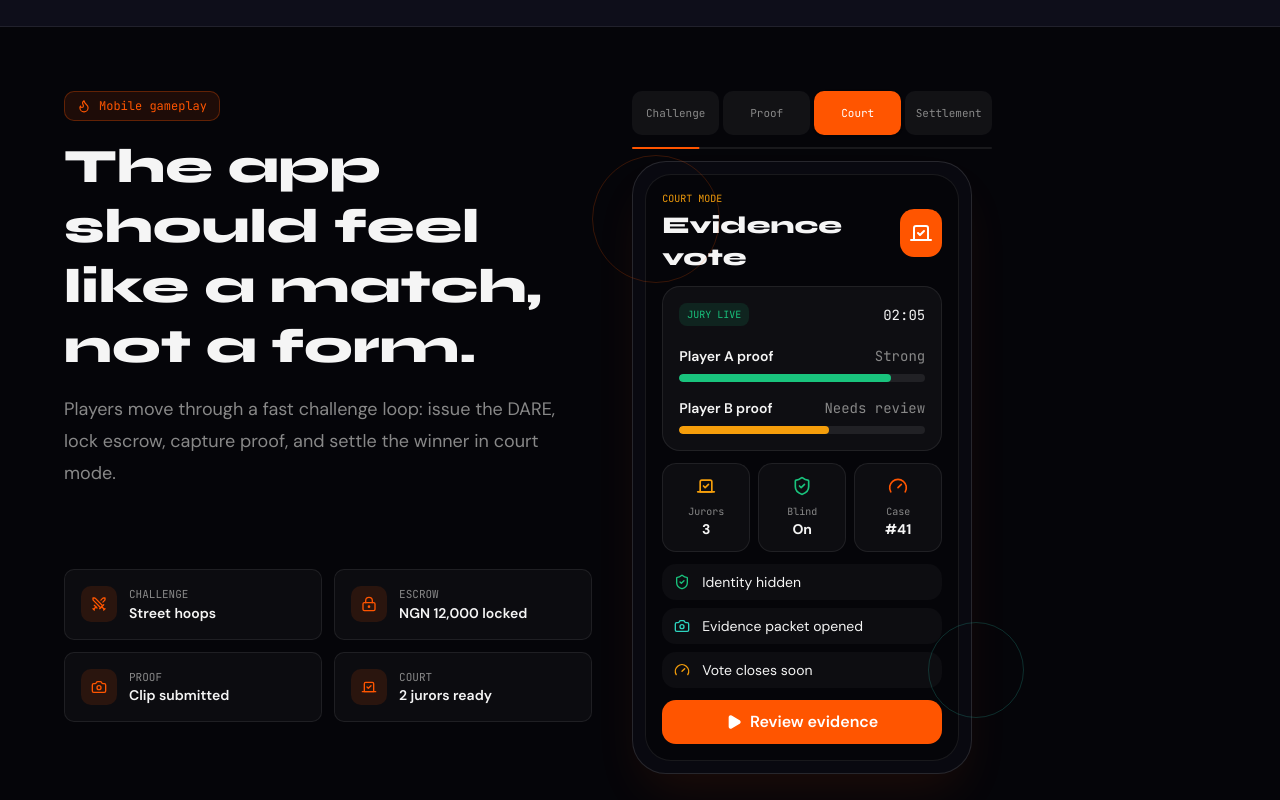
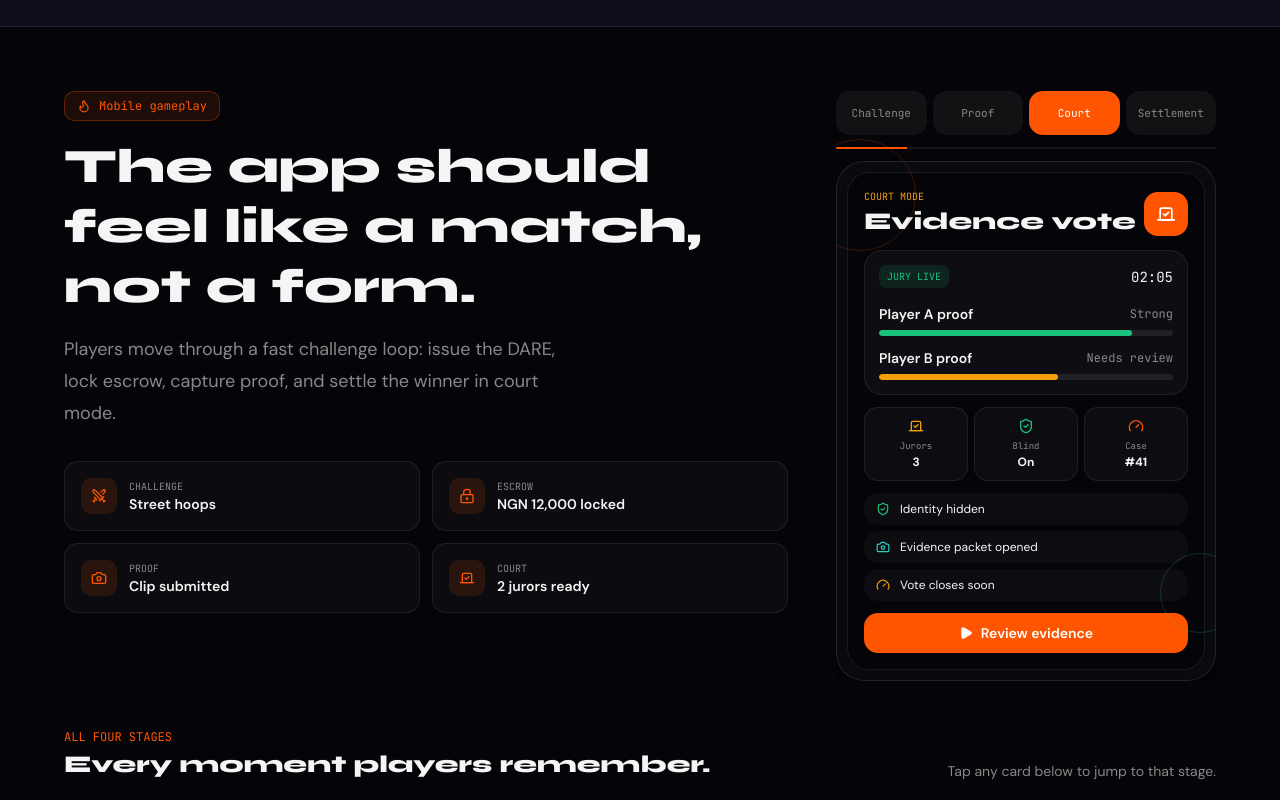
Before and after one commit to dare-mvp/dare, a Next.js app in the folder web/: page / in a window 1280 px wide. Shown: the part 1060-1860 px from the top of the page. Built offline with nearby package versions, Linux system fonts and the light colour scheme.

Commit message:
Update - Mobile web updates

```diff
--- a/web/components/marketing/gameplay-preview-section.tsx
+++ b/web/components/marketing/gameplay-preview-section.tsx
@@ -144,45 +144,71 @@ export function GameplayPreviewSection() {
   const screen = GAMEPLAY_SCREENS[activeIndex];
 
   return (
-    <section id="gameplay-preview" className="scroll-mt-20 overflow-hidden bg-brand-bg px-6 py-16">
-      <div className="mx-auto grid max-w-6xl items-start gap-6 lg:grid-cols-[0.95fr_1.05fr] lg:gap-x-10 lg:gap-y-7">
-        {/* Left: copy */}
-        <div className="space-y-5 lg:col-start-1 lg:row-start-1">
+    /* No overflow-hidden on the section — it breaks iOS Safari scroll containers.
+       Decorative circles are clipped by their own relative parent instead. */
+    <section id="gameplay-preview" className="scroll-mt-14 bg-brand-bg px-4 py-16 sm:px-6">
+      <div className="mx-auto max-w-6xl">
+
+        {/* ── Desktop: 2-column grid ── Mobile: stacked ── */}
+        <div className="grid items-start gap-8 lg:grid-cols-[1fr_380px] lg:gap-x-12">
+
+          {/* ── LEFT COLUMN ── */}
+          <div className="flex flex-col gap-8">
+
+            {/* Copy */}
             <div className="space-y-4">
               <div className="inline-flex items-center gap-2 rounded-lg border border-brand-primary/30 bg-brand-primary/10 px-3 py-1.5 font-mono text-xs text-brand-primary">
                 <Flame className="h-3.5 w-3.5" />
                 Mobile gameplay
               </div>
-            <div className="space-y-4">
               <h2 className="font-syne text-3xl font-extrabold leading-tight text-foreground sm:text-5xl">
                 The app should feel like a match, not a form.
               </h2>
-              <p className="max-w-xl text-lg leading-8 text-muted-foreground">
+              <p className="max-w-lg text-base leading-7 text-muted-foreground sm:text-lg sm:leading-8">
                 Players move through a fast challenge loop: issue the DARE, lock escrow, capture
                 proof, and settle the winner in court mode.
               </p>
             </div>
+
+            {/* Game steps — always visible, 2×2 on mobile, 2×2 on desktop */}
+            <div className="grid grid-cols-2 gap-3">
+              {GAME_STEPS.map((step) => (
+                <div
+                  key={step.label}
+                  className="flex items-center gap-3 rounded-xl border border-white/8 bg-white/[0.03] p-3 sm:p-4"
+                >
+                  <span className="flex h-9 w-9 shrink-0 items-center justify-center rounded-lg bg-brand-primary/12 text-brand-primary">
+                    <step.icon className="h-4 w-4" />
+                  </span>
+                  <div className="min-w-0">
+                    <p className="font-mono text-[10px] uppercase text-muted-foreground">{step.label}</p>
+                    <p className="truncate text-sm font-semibold text-foreground">{step.value}</p>
                   </div>
                 </div>
+              ))}
+            </div>
 
-        {/* Right: interactive phone preview */}
-        <div className="relative mx-auto w-full max-w-[360px] lg:col-start-2 lg:row-span-2 lg:row-start-1 lg:mx-0">
-          <div aria-hidden className="absolute -left-10 top-16 h-32 w-32 rounded-full border border-brand-primary/20" />
-          <div aria-hidden className="absolute -right-8 bottom-14 h-24 w-24 rounded-full border border-[#2DD4BF]/20" />
+          </div>
+
+          {/* ── RIGHT COLUMN — phone preview ── */}
+          {/* overflow-hidden here clips the decorative circles without affecting scroll children */}
+          <div className="relative overflow-hidden rounded-[2px]">
+            {/* Decorative circles (clipped by the overflow-hidden above) */}
+            <div aria-hidden className="pointer-events-none absolute -left-8 top-12 h-28 w-28 rounded-full border border-brand-primary/20" />
+            <div aria-hidden className="pointer-events-none absolute -right-6 bottom-12 h-20 w-20 rounded-full border border-[#2DD4BF]/20" />
 
             {/* Tab selector */}
-          <div className="mb-3 flex gap-1" aria-label="Gameplay stages">
+            <div className="mb-3 flex gap-1.5" aria-label="Gameplay stages">
               {TAB_LABELS.map((label, i) => (
                 <button
                   key={label}
                   type="button"
-                data-active={i === activeIndex}
                   aria-label={`Show ${label} stage`}
                   onClick={() => selectTab(i)}
-                className={`flex-1 min-h-[44px] rounded-lg px-1 py-2 font-mono text-[11px] transition-all ${
+                  className={`flex-1 min-h-[44px] rounded-xl px-1 py-2 font-mono text-[11px] transition-all ${
                     i === activeIndex
                       ? 'bg-brand-primary text-white shadow-sm'
-                    : 'bg-white/5 text-muted-foreground hover:text-foreground hover:bg-white/10'
+                      : 'bg-white/5 text-muted-foreground hover:bg-white/10 hover:text-foreground'
                   }`}
                 >
                   {label}
@@ -195,11 +221,12 @@ export function GameplayPreviewSection() {
               <div className="mb-3 h-0.5 w-full overflow-hidden rounded-full bg-white/8">
                 <div
                   key={activeIndex}
-                className="h-full bg-brand-primary rounded-full gameplay-progress"
+                  className="h-full w-full rounded-full bg-brand-primary gameplay-progress"
                 />
               </div>
             )}
 
+            {/* Phone mockup */}
             <div key={activeIndex} className="animate-in fade-in duration-300">
               <PhonePreview screen={screen} />
             </div>
@@ -208,62 +235,53 @@ export function GameplayPreviewSection() {
               <button
                 type="button"
                 onClick={() => setPaused(false)}
-              className="mt-3 w-full text-center font-mono text-[11px] text-muted-foreground hover:text-brand-primary transition-colors"
+                className="mt-3 w-full text-center font-mono text-[11px] text-muted-foreground transition-colors hover:text-brand-primary"
               >
-              Resume auto-play
+                ▶ Resume auto-play
               </button>
             )}
           </div>
 
-        {/* Game steps */}
-        <div className="grid gap-3 sm:grid-cols-2 lg:col-start-1 lg:row-start-2">
-          {GAME_STEPS.map((step) => (
-            <div
-              key={step.label}
-              className="rounded-lg border border-white/8 bg-white/[0.03] p-4 hover:border-white/15 transition-colors"
-            >
-              <div className="flex items-center gap-3">
-                <span className="flex h-9 w-9 items-center justify-center rounded-lg bg-brand-primary/12 text-brand-primary">
-                  <step.icon className="h-4 w-4" />
-                </span>
-                <div>
-                  <p className="font-mono text-[11px] uppercase text-muted-foreground">{step.label}</p>
-                  <p className="text-sm font-semibold text-foreground">{step.value}</p>
-                </div>
-              </div>
-            </div>
-          ))}
         </div>
 
-        {/* Scroll strip */}
-        <div className="mt-2 lg:col-span-2 lg:mt-4">
-          <div className="mb-4 flex items-end justify-between gap-4">
+        {/* ── ALL FOUR STAGES — horizontal scroll strip ── */}
+        <div className="mt-10 lg:mt-12">
+          <div className="mb-5 flex items-end justify-between gap-4">
             <div>
               <p className="font-mono text-xs uppercase text-brand-primary">All four stages</p>
-              <h3 className="mt-1 font-syne text-2xl font-extrabold text-foreground">
+              <h3 className="mt-1 font-syne text-xl font-extrabold text-foreground sm:text-2xl">
                 Every moment players remember.
               </h3>
             </div>
             <p className="hidden max-w-xs text-sm text-muted-foreground sm:block">
-              Click a stage above or tap below to jump directly.
+              Tap any card below to jump to that stage.
             </p>
           </div>
-          <div className="flex snap-x gap-5 overflow-x-auto pb-4 pr-6 [-ms-overflow-style:none] [scrollbar-width:none] [&::-webkit-scrollbar]:hidden">
+
+          {/* Negative horizontal margin breaks out of the section px so cards bleed to edge on mobile */}
+          <div className="-mx-4 sm:-mx-6 lg:mx-0">
+            <div className="flex gap-4 overflow-x-auto px-4 pb-4 sm:px-6 lg:px-0 [scrollbar-width:none] [-ms-overflow-style:none] [&::-webkit-scrollbar]:hidden snap-x snap-mandatory">
               {GAMEPLAY_SCREENS.map((s, i) => (
                 <button
                   key={s.title}
                   type="button"
                   onClick={() => selectTab(i)}
-                className={`shrink-0 snap-center text-left outline-none rounded-[34px] transition-opacity ${
-                  i === activeIndex ? 'opacity-100' : 'opacity-55 hover:opacity-80'
+                  className={`shrink-0 snap-start text-left outline-none rounded-[30px] transition-all ${
+                    i === activeIndex
+                      ? 'opacity-100 scale-[1.02]'
+                      : 'opacity-50 hover:opacity-75'
                   }`}
                   aria-label={`Switch to ${TAB_LABELS[i]} stage`}
                 >
                   <PhonePreview screen={s} compact />
                 </button>
               ))}
+              {/* Trailing spacer so last card doesn't butt against the edge */}
+              <div className="w-4 shrink-0 sm:w-6 lg:hidden" aria-hidden />
             </div>
           </div>
+        </div>
+
       </div>
     </section>
   );
@@ -274,37 +292,39 @@ type GameplayScreen = (typeof GAMEPLAY_SCREENS)[number];
 function PhonePreview({ compact = false, screen }: { compact?: boolean; screen: GameplayScreen }) {
   return (
     <div
-      className={`rounded-[34px] border border-white/12 bg-[#090910] p-3 shadow-2xl shadow-brand-primary/10 ${
-        compact ? 'w-[280px] sm:w-[300px]' : 'w-full max-w-[340px]'
+      className={`rounded-[28px] border border-white/10 bg-[#090910] p-2.5 shadow-xl shadow-black/40 ${
+        compact ? 'w-[260px] sm:w-[280px]' : 'w-full'
       }`}
     >
-      <div className="rounded-[26px] border border-white/8 bg-brand-bg p-4">
-        <div className="mb-3 flex items-center justify-between">
-          <div>
+      <div className="rounded-[22px] border border-white/8 bg-brand-bg p-4">
+        {/* Header row */}
+        <div className="mb-3 flex items-center justify-between gap-2">
+          <div className="min-w-0">
             <p className={`font-mono text-[10px] uppercase ${screen.accent}`}>{screen.eyebrow}</p>
-            <h3 className="mt-1 font-syne text-2xl font-extrabold text-foreground">{screen.title}</h3>
+            <h3 className="mt-0.5 font-syne text-xl font-extrabold text-foreground sm:text-2xl">{screen.title}</h3>
           </div>
-          <div className="flex h-12 w-12 items-center justify-center rounded-xl bg-brand-primary text-white">
-            <screen.icon className="h-6 w-6" />
+          <div className="flex h-11 w-11 shrink-0 items-center justify-center rounded-xl bg-brand-primary text-white">
+            <screen.icon className="h-5 w-5" />
           </div>
         </div>
 
-        <div className="rounded-2xl border border-white/8 bg-white/[0.04] p-4">
-          <div className="flex items-center justify-between">
+        {/* Score card */}
+        <div className="rounded-2xl border border-white/8 bg-white/[0.04] p-3.5">
+          <div className="flex items-center justify-between gap-2">
             <span className="rounded-md bg-[#19C37D]/12 px-2 py-1 font-mono text-[10px] text-[#19C37D]">
               {screen.badge}
             </span>
             <span className="font-mono text-sm text-foreground">{screen.timer}</span>
           </div>
 
-          <div className="mt-5 space-y-4">
+          <div className="mt-4 space-y-3">
             {screen.stats.map((stat) => (
-              <div key={stat.name} className="space-y-2">
+              <div key={stat.name} className="space-y-1.5">
                 <div className="flex items-center justify-between text-sm">
                   <span className="font-semibold text-foreground">{stat.name}</span>
-                  <span className="font-mono text-muted-foreground">{stat.value}</span>
+                  <span className="font-mono text-xs text-muted-foreground">{stat.value}</span>
                 </div>
-                <div className="h-2 overflow-hidden rounded-full bg-white/8">
+                <div className="h-1.5 overflow-hidden rounded-full bg-white/8">
                   <div
                     className={`${stat.tone} h-full rounded-full`}
                     style={{ width: `${stat.score}%` }}
@@ -315,37 +335,40 @@ function PhonePreview({ compact = false, screen }: { compact?: boolean; screen:
           </div>
         </div>
 
-        <div className="mt-3 grid grid-cols-3 gap-2">
+        {/* Metric chips */}
+        <div className="mt-3 grid grid-cols-3 gap-1.5">
           {screen.metrics.map((metric) => (
             <div
               key={metric.label}
-              className="rounded-xl border border-white/8 bg-white/[0.035] p-3 text-center"
+              className="rounded-xl border border-white/8 bg-white/[0.035] p-2.5 text-center"
             >
-              <metric.icon className={`mx-auto h-5 w-5 ${metric.color}`} />
-              <p className="mt-2 font-mono text-[10px] text-muted-foreground">{metric.label}</p>
-              <p className="text-sm font-bold text-foreground">{metric.value}</p>
+              <metric.icon className={`mx-auto h-4 w-4 ${metric.color}`} />
+              <p className="mt-1.5 font-mono text-[9px] text-muted-foreground">{metric.label}</p>
+              <p className="text-xs font-bold text-foreground">{metric.value}</p>
             </div>
           ))}
         </div>
 
-        <div className="mt-3 space-y-2">
+        {/* Live event feed */}
+        <div className="mt-3 space-y-1.5">
           {screen.events.map((event) => (
             <div
               key={event.label}
-              className="flex items-center gap-3 rounded-xl bg-white/[0.03] px-3 py-2"
+              className="flex items-center gap-2.5 rounded-xl bg-white/[0.03] px-3 py-2"
             >
-              <event.icon className={`h-4 w-4 ${event.color}`} />
-              <span className="text-sm text-foreground">{event.label}</span>
+              <event.icon className={`h-3.5 w-3.5 shrink-0 ${event.color}`} />
+              <span className="text-xs text-foreground">{event.label}</span>
             </div>
           ))}
         </div>
 
+        {/* CTA button */}
         <button
           type="button"
-          className="mt-3 inline-flex h-11 w-full items-center justify-center gap-2 rounded-xl bg-brand-primary font-semibold text-white transition-opacity hover:opacity-90"
+          className="mt-3 inline-flex h-10 w-full items-center justify-center gap-2 rounded-xl bg-brand-primary font-semibold text-sm text-white transition-opacity hover:opacity-90"
           aria-label={screen.cta}
         >
-          <Play className="h-4 w-4 fill-white" />
+          <Play className="h-3.5 w-3.5 fill-white" />
           {screen.cta}
         </button>
       </div>
```
Lines whose indentation alone changed are shown as unchanged.
